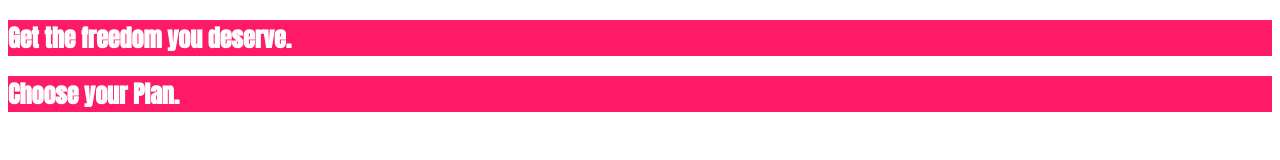
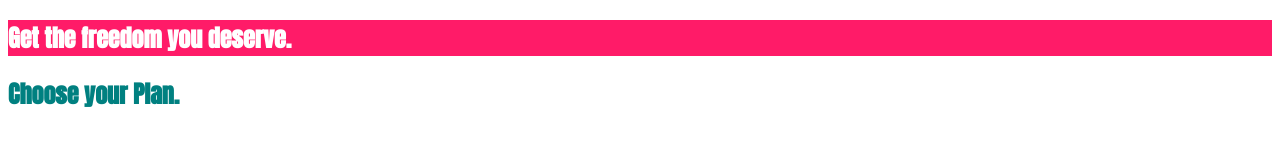
Before and after one commit to mdehtisham/css-from-scratch, a plain HTML site: page 1. Getting started/index.html in a window 1280 px wide. Drawn offline with Linux system fonts and the light colour scheme.

Commit message:
wrote the details about selectors.

```diff
--- a/1. Getting started/index.html
+++ b/1. Getting started/index.html
@@ -11,10 +11,10 @@
 </head>
 <body>
     <main>
-        <section>
+        <section id="main-heading">
             <h1>Get the freedom you deserve.</h1>
         </section>
-        <section>
+        <section class="plans">
             <h1>Choose your Plan.</h1>
         </section>
     </main>
--- a/1. Getting started/style.css
+++ b/1. Getting started/style.css
@@ -1,8 +1,16 @@
-section {
-    background-color: #ff1b68
+
+/* Element Selector */
+h1 {
+    font-family: 'Anton', sans-serif;
 }
 
-h1 {
+/* ID Selector */
+#main-heading {
+    background-color: #ff1b68;
     color: white;
-    font-family: 'Anton', sans-serif;
 }
+
+/* Class Selector */
+.plans {
+    color: teal;
+}
```
Also changed, not shown: 1 other file.
